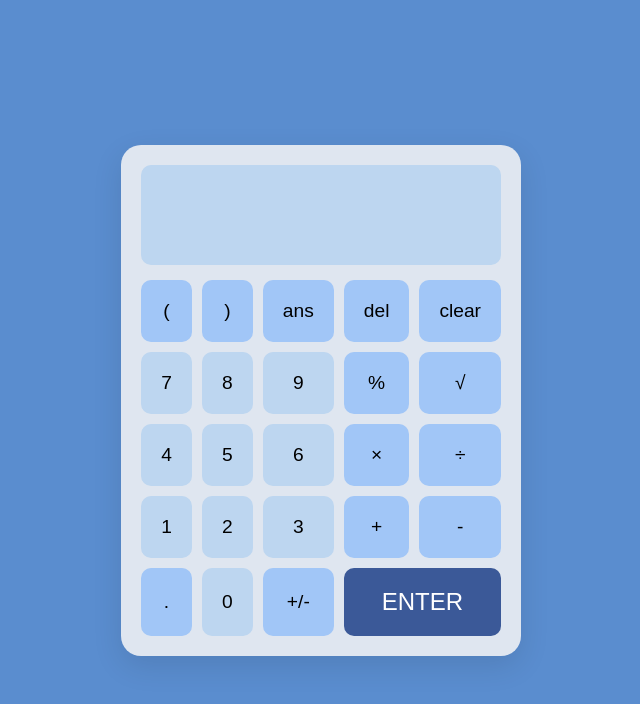
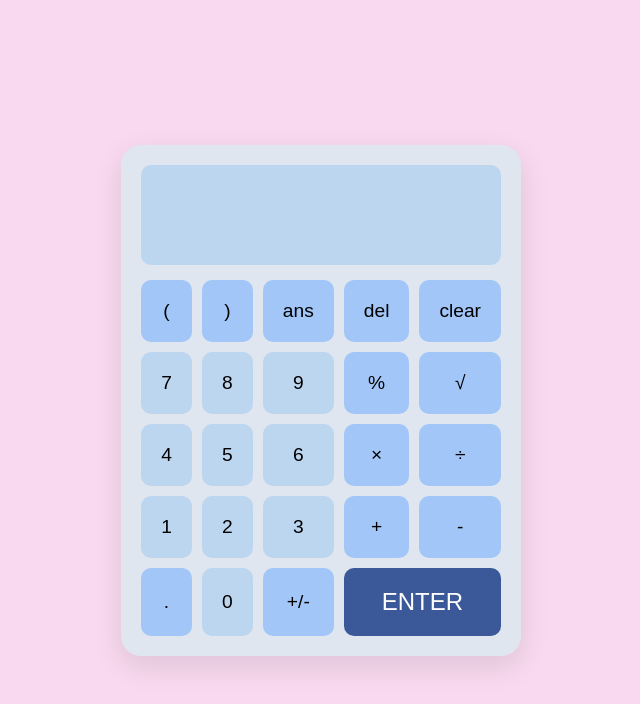
Before and after one commit to duduBmoon21/OIBSIP, a plain HTML site: page Level 2/Task 1/index.html in a window 1280 px wide. Shown: the whole page, without its empty margins (319-959 px from the left). Drawn offline with Linux system fonts and the light colour scheme.

Commit message:
update css

```diff
--- a/Level 2/Task 1/style.css
+++ b/Level 2/Task 1/style.css
@@ -10,7 +10,7 @@ body {
     justify-content: center;
     align-items: center;
     height: 100vh;
-    background-color: #5a8dcf; /* Match the background color */
+    background-color: #f8d9ef; /* Match the background color */
 }
 
 .calculator {
```
